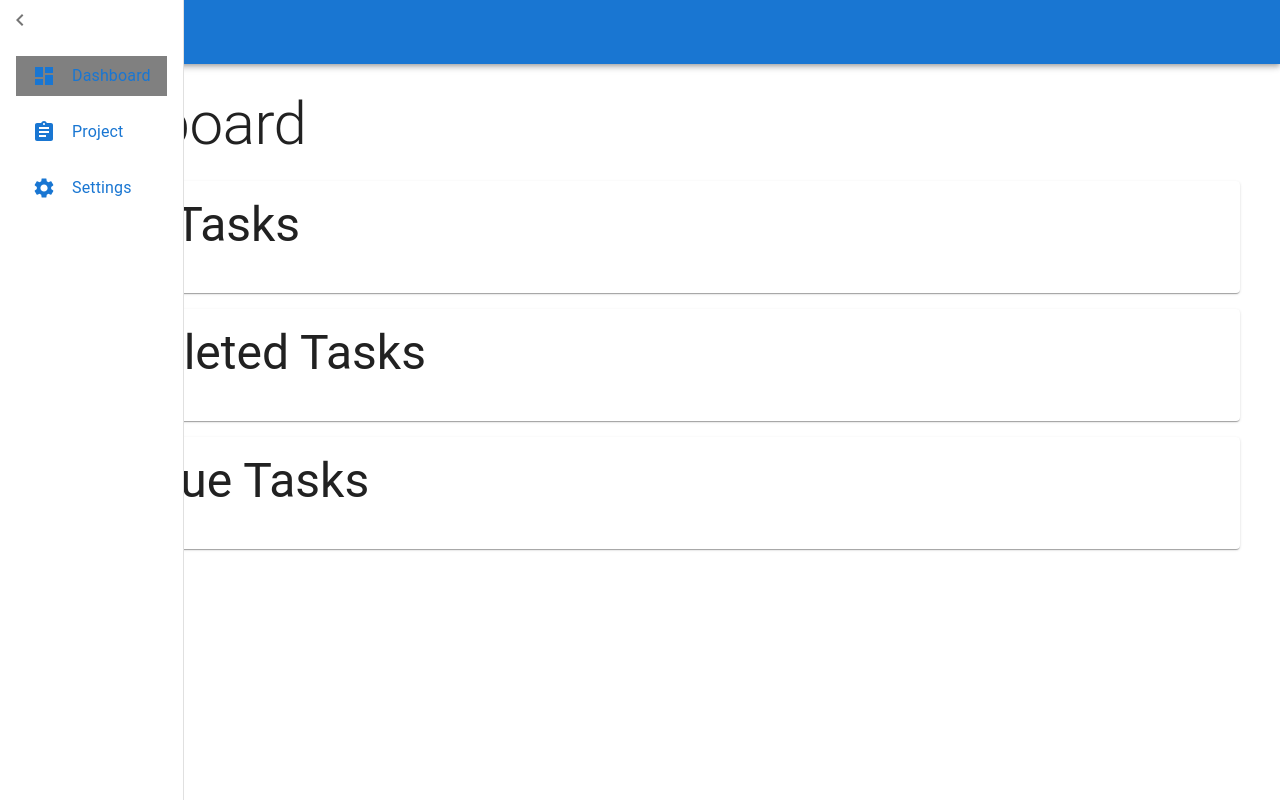
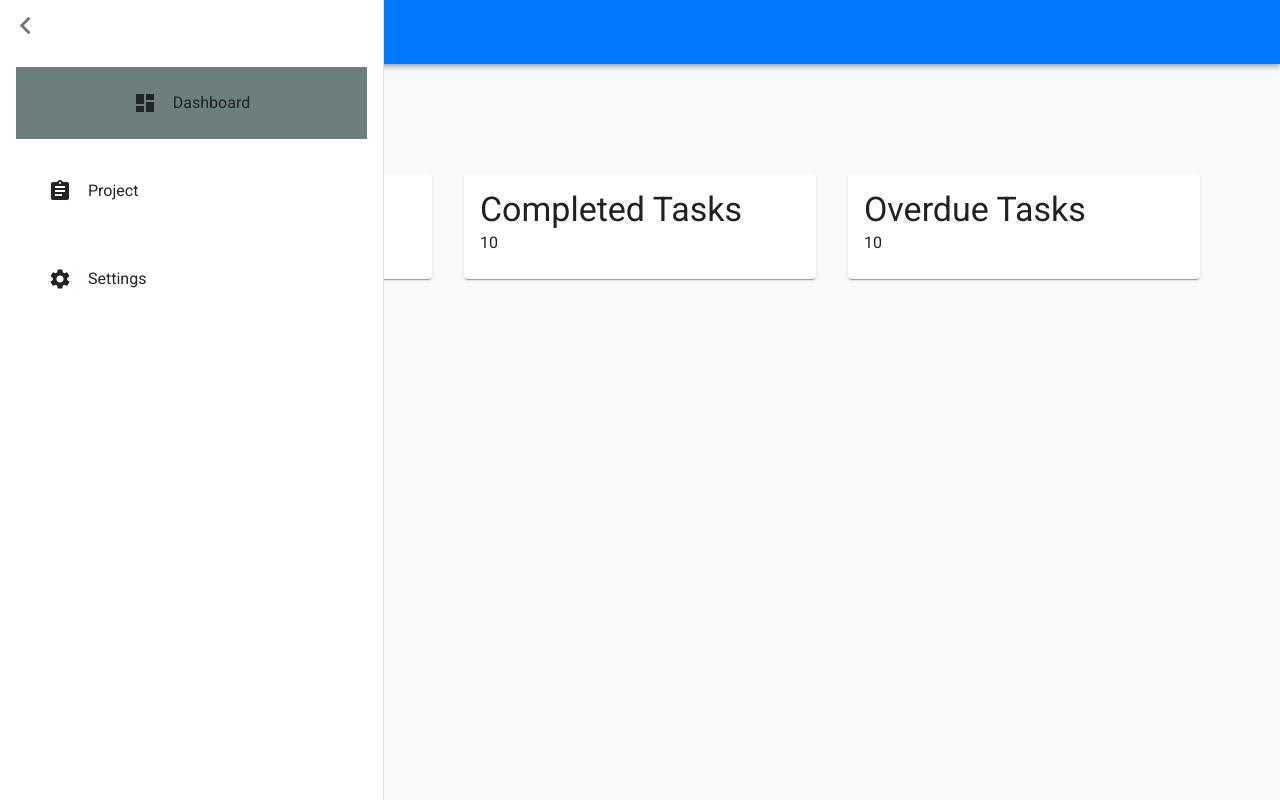
Before and after one commit to rupesh00mahat/TaskFlow, a React app: page / in a window 1280 px wide. Both pictures are taken after a click on the button "toggle sidebar". Built offline with nearby package versions, Linux system fonts and the light colour scheme.

Commit message:
change sidebar, add color, typography settings, change layout

```diff
--- a/public/index.html
+++ b/public/index.html
@@ -1,8 +1,13 @@
-<!DOCTYPE html>
+<!doctype html>
 <html lang="en">
   <head>
-  <meta charset="UTF-8">
-  <meta name="viewport" content="width=device-width, initial-scale=1.0">
+    <meta charset="UTF-8" />
+    <meta name="viewport" content="width=device-width, initial-scale=1.0" />
+    <link
+      href="https://fonts.googleapis.com/css2?family=Roboto:wght@400;500&family=Roboto+Slab:wght@500;700&display=swap"
+      rel="stylesheet"
+    />
+
     <title>Task Management SaaS</title>
   </head>
   <body>
--- a/src/components/App.tsx
+++ b/src/components/App.tsx
@@ -8,11 +8,51 @@ import Settings from '../pages/Settings';
 import MiniContextProvider from '../context/MiniContext';
 
 const theme = createTheme({
+  palette: {
+    primary: {
+      main: '#007BFF',
+    },
+    secondary: {
+      main: '#6C7F7D',
+    },
+    background: {
+      default: '#F8F9FA',
+      paper: '#FFFFFF',
+    },
+    success: {
+      main: '#28A745',
+    },
+    warning: {
+      main: '#FFC107',
+    },
+    error: {
+      main: '#3DC3545',
+    },
+
+  },
+  typography: {
+    fontFamily: 'Roboto',
+    h1: {
+      fontWeight: '700',
+      fontFamily: 'Roboto Slab',
+    },
+    h2: {
+      fontWeight: '600',
+    },
+    h3: {
+      fontWeight: '500',
+    },
+    button: {
+      fontWeight: '500',
+    },
+  },
+
   components: {
     MuiLink: {
       styleOverrides: {
         root: {
           textDecoration: 'none',
+          color: '#212529'
         },
       },
     },
--- a/src/components/DashboardCard.tsx
+++ b/src/components/DashboardCard.tsx
@@ -1,4 +1,4 @@
-import { Box, Card, Typography } from '@mui/material';
+import { Box, Card, CardContent, Typography } from '@mui/material';
 
 type Props = {
   title: string,
@@ -8,9 +8,11 @@ type Props = {
 const DashboardCard: React.FC<Props> = ({ title, num }) => {
   return (
     <>
-    <Card data-testid="dashboard-card" sx={{ p: 2, m:2 }}>
-      <Typography variant="h3">{title}</Typography>
+    <Card data-testid="dashboard-card" sx={{ m:2 }}>
+      <CardContent>
+      <Typography variant="h4">{title}</Typography>
       <Typography>{num}</Typography>
+      </CardContent>
     </Card>
     </>
   );
--- a/src/layouts/MainLayout.tsx
+++ b/src/layouts/MainLayout.tsx
@@ -3,6 +3,7 @@ import {
   AppBar,
   Box,
   Button,
+  Container,
   Drawer,
   IconButton,
   Link,
@@ -18,17 +19,17 @@ import { MiniContext } from '../context/MiniContext';
 
 const MainLayout: React.FC = () => {
   const [openDrawer, setDrawerOpen] = useState(false);
-  const { state,dispatch } = useContext(MiniContext);
+  const { state, dispatch } = useContext(MiniContext);
 
-  const {activeSidebar} = state;
+  const { activeSidebar } = state;
 
   return (
     <Box>
       <AppBar position="static">
         <Toolbar>
           <IconButton
-          role='button'
-          aria-label='toggle sidebar'
+            role="button"
+            aria-label="toggle sidebar"
             onClick={() => {
               setDrawerOpen(true);
             }}
@@ -37,12 +38,13 @@ const MainLayout: React.FC = () => {
           </IconButton>
         </Toolbar>
         <Drawer
-        data-testid="sidebar"
+          data-testid="sidebar"
           variant="persistent"
           open={openDrawer}
           onClose={() => {
             setDrawerOpen(false);
           }}
+          PaperProps={{ sx: { width: '30%' } }}
         >
           <Box>
             <IconButton
@@ -50,17 +52,32 @@ const MainLayout: React.FC = () => {
                 setDrawerOpen(false);
               }}
             >
-              <ChevronLeft />
+              <ChevronLeft fontSize='large' />
             </IconButton>
           </Box>
           <List>
             <ListItem>
-              <Link component={NavLink} to={'/'} sx={activeSidebar == 'dashboard' ? {bgcolor: 'gray'}: {}}>
+              <Link
+                component={NavLink}
+                to={'/'}
+                sx={
+                  activeSidebar == 'dashboard'
+                    ? { bgcolor: 'secondary.main', width: '100%', p: 2 }
+                    : { width: '100%', p: 2 }
+                }
+              >
                 <ListItemButton
                   onClick={() => {
                     dispatch({ type: 'CHANGE_ACTIVE_PAGE', payload: 'dashboard' });
                   }}
-                  sx={{ display: 'flex', justifyContent: 'center', alignItems: 'center', gap: 2 }}
+                  sx={{
+                    display: 'flex',
+                    justifyContent: 'center',
+                    alignItems: 'center',
+                    gap: 2,
+                    width: '100%',
+                    height: '100%',
+                  }}
                 >
                   <Dashboard />
                   <span>Dashboard</span>
@@ -68,7 +85,15 @@ const MainLayout: React.FC = () => {
               </Link>
             </ListItem>
             <ListItem>
-              <Link component={NavLink} to={'/project'} sx={activeSidebar == 'project' ? {bgcolor: 'gray'}: {}}>
+              <Link
+                component={NavLink}
+                to={'/project'}
+                sx={
+                  activeSidebar == 'project'
+                    ? { bgcolor: 'gray', width: '100%', p: 2 }
+                    : { width: '100%', p: 2 }
+                }
+              >
                 <ListItemButton
                   onClick={() => {
                     dispatch({ type: 'CHANGE_ACTIVE_PAGE', payload: 'project' });
@@ -78,6 +103,8 @@ const MainLayout: React.FC = () => {
                     justifyContent: 'flex-start',
                     alignItems: 'center',
                     gap: 2,
+                    width: '100%',
+                    height: '100%',
                   }}
                 >
                   <Assignment />
@@ -86,17 +113,26 @@ const MainLayout: React.FC = () => {
               </Link>
             </ListItem>
             <ListItem>
-              <Link component={NavLink} to={'/settings'} sx={activeSidebar == 'settings' ? {bgcolor: 'gray'}: {}}>
+              <Link
+                component={NavLink}
+                to={'/settings'}
+                sx={
+                  activeSidebar == 'settings'
+                    ? { bgcolor: 'gray', width: '100%', p: 2 }
+                    : { width: '100%', p: 2 }
+                }
+              >
                 <ListItemButton
-                onClick={()=>{
-                  dispatch({type: 'CHANGE_ACTIVE_PAGE', payload: 'settings'})
-
-                }}
+                  onClick={() => {
+                    dispatch({ type: 'CHANGE_ACTIVE_PAGE', payload: 'settings' });
+                  }}
                   sx={{
                     display: 'flex',
                     justifyContent: 'flex-start',
                     alignItems: 'center',
                     gap: 2,
+                    width: '100%',
+                    height: '100%',
                   }}
                 >
                   <Settings />
@@ -107,7 +143,9 @@ const MainLayout: React.FC = () => {
           </List>
         </Drawer>
       </AppBar>
-      <Outlet />
+      <Container>
+        <Outlet />
+      </Container>
     </Box>
   );
 };
--- a/src/pages/Dashboard.tsx
+++ b/src/pages/Dashboard.tsx
@@ -1,17 +1,26 @@
-import { Box, Typography } from '@mui/material';
+import { Box, Container, Grid, Typography } from '@mui/material';
 import DashboardCard from '../components/DashboardCard';
 
 const Dashboard: React.FC = () => {
   return (
-    <Box sx={{ p: 3 }}>
+    <>
       <Typography variant="h2" gutterBottom>
         Dashboard
       </Typography>
 
-      <DashboardCard title="Total Tasks" num={10} />
-      <DashboardCard title="Completed Tasks" num={10} />
-      <DashboardCard title="Overdue Tasks" num={10} />
-    </Box>
+      <Grid container alignItems={'stretch'}>
+        <Grid size={{xs:4}}>
+          <DashboardCard title="Total Tasks" num={10} />
+        </Grid>
+        <Grid size={{xs:4}}>
+          <DashboardCard title="Completed Tasks" num={10} />
+        </Grid>
+        <Grid size={{xs:4}}>
+          <DashboardCard title="Overdue Tasks" num={10} />
+        </Grid>
+
+      </Grid>
+    </>
   );
 };
 
```
Lines whose indentation alone changed are shown as unchanged.
